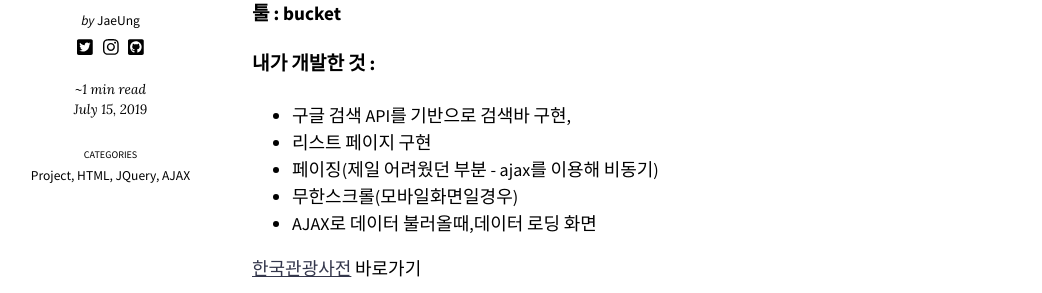
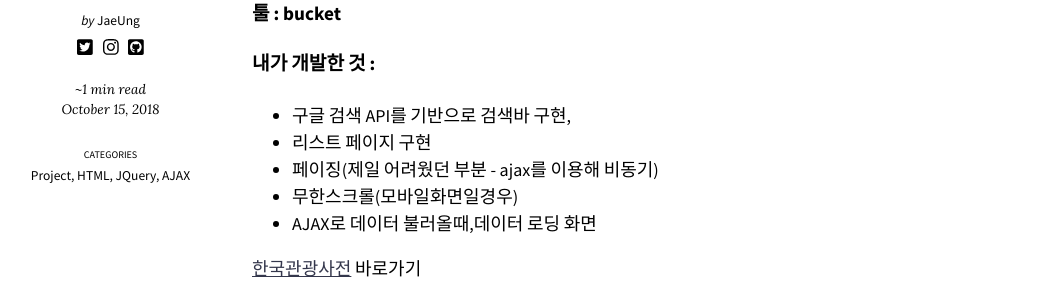
Before and after one commit to kimjw9302/kimjw9302.github.io, a Jekyll site: the page built from _posts/2019-07-15-관광사전.md, in a window 1280 px wide and 900 px high, scrolled down 402 px. Shown: the part 160-453 px from the top of the window, without its empty margins (123-1165 px from the left). Built offline with Jekyll 4.4.1, drawn with Linux system fonts in a browser that asks for light colours; nearby versions of some CDN libraries; some of the changed text lies outside the part shown.

Commit message:
Update 2019-07-15-관광사전.md

```diff
--- a/_posts/2019-07-15-관광사전.md
+++ b/_posts/2019-07-15-관광사전.md
@@ -1,6 +1,6 @@
 ---
 title: "관광공사API 활용, 한국관광사전!"
-date: 2019-07-15
+date: 2018-10-15
 categories:
   - Project
   - HTML
```
